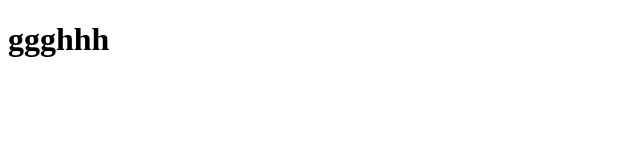
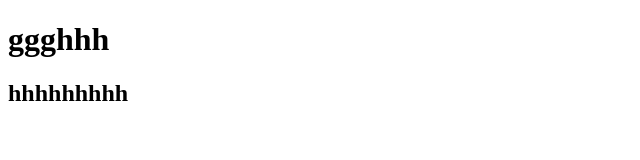
Before and after one commit to AhmadHabibi2/test55, a plain HTML site: page index.html in a window 1280 px wide. Shown: the whole page, without its empty margins (0-640 px from the left). Drawn offline with Linux system fonts and the light colour scheme.

Commit message:
Update index.html

```diff
--- a/index.html
+++ b/index.html
@@ -7,5 +7,6 @@
 </head>
 <body>
     <h1>ggghhh</h1>
+    <h2>hhhhhhhhh</h2>
 </body>
 </html>
```
